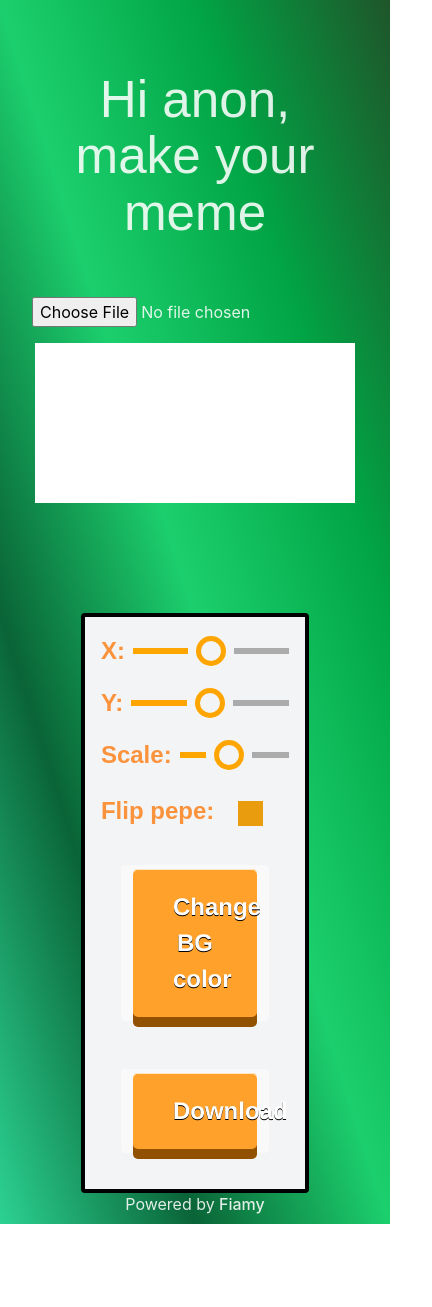
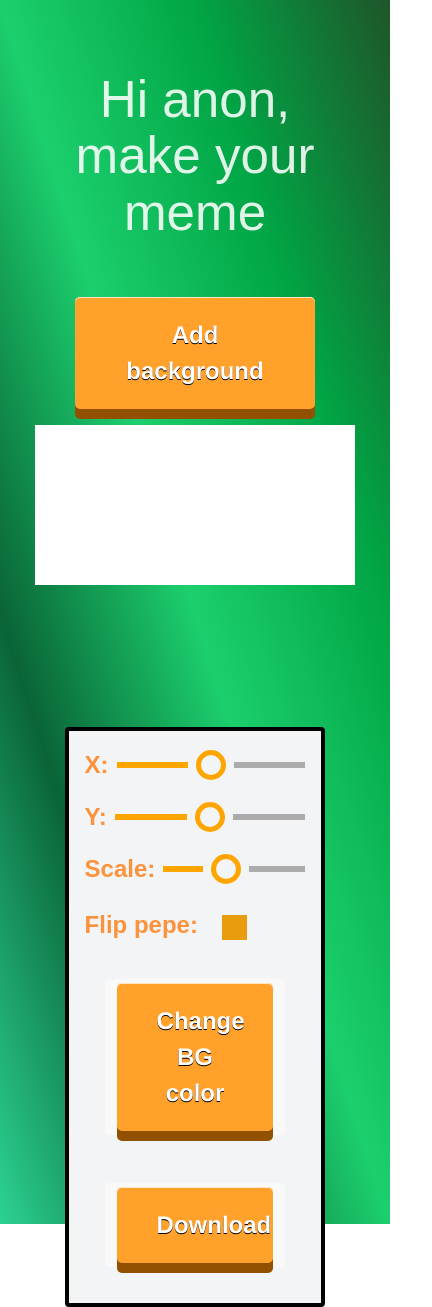
Before and after one commit to ignasave/pepe-stickerly, a React (Vite) app: page / in a window 390 px wide. Shown: the whole page, 432 px wide, since content can reach past the window. Before the commit the page ends 1224 px from the top, so only its background shows below. Built offline with nearby package versions, Linux system fonts and the light colour scheme; a web font is replaced by a local one; what tailwindcss-animated would draw is missing.

Commit message:
feat: mobile view

```diff
--- a/src/App.tsx
+++ b/src/App.tsx
@@ -118,7 +118,14 @@ function App() {
         Hi anon, make your meme
       </h1>
 
-      <input type="file" onChange={handleImageUpload} />
+      <label className="addbg">
+        Add background
+        <input
+          type="file"
+          onChange={handleImageUpload}
+          style={{ display: "none" }}
+        />
+      </label>
 
       <div className="relative flex flex-col items-center mt-4">
         <canvas
@@ -126,7 +133,7 @@ function App() {
           style={{ backgroundColor: canvasBackgroundColor }}
           className="mb-4 w-[20em]"
         />
-        <div className="absolute max-w-[30em] text-orange-400 font-bold w-[70%] md:w-[100%] top-[35em] left-[-10] transform -translate-y-1/2">
+        <div className="absolute my-8 max-w-[30em] text-orange-400 font-bold w-[80%] md:w-[100%] top-[35em] left-[-10] transform -translate-y-1/2">
           <div className="flex flex-col gap-4 p-4 border-4  bg-gray-100 border-black   rounded">
             <div className="flex items-center gap-2">
               <label htmlFor="x-range">X:</label>
--- a/src/index.css
+++ b/src/index.css
@@ -181,7 +181,16 @@ button {
   display: inline-block;
   margin: 20px;
 }
-
+.addbg {
+  max-width: 10em;
+  display: flex;
+  justify-content: center;
+  margin: auto;
+}
+.addbg:hover {
+  cursor: pointer;
+}
+.addbg,
 button a {
   color: white;
   font-family: Helvetica, sans-serif;
@@ -207,6 +216,7 @@ button a {
   border-radius: 5px;
 }
 
+.addbg:active,
 button a:active {
   top: 10px;
   background-color: #f78900;
```
